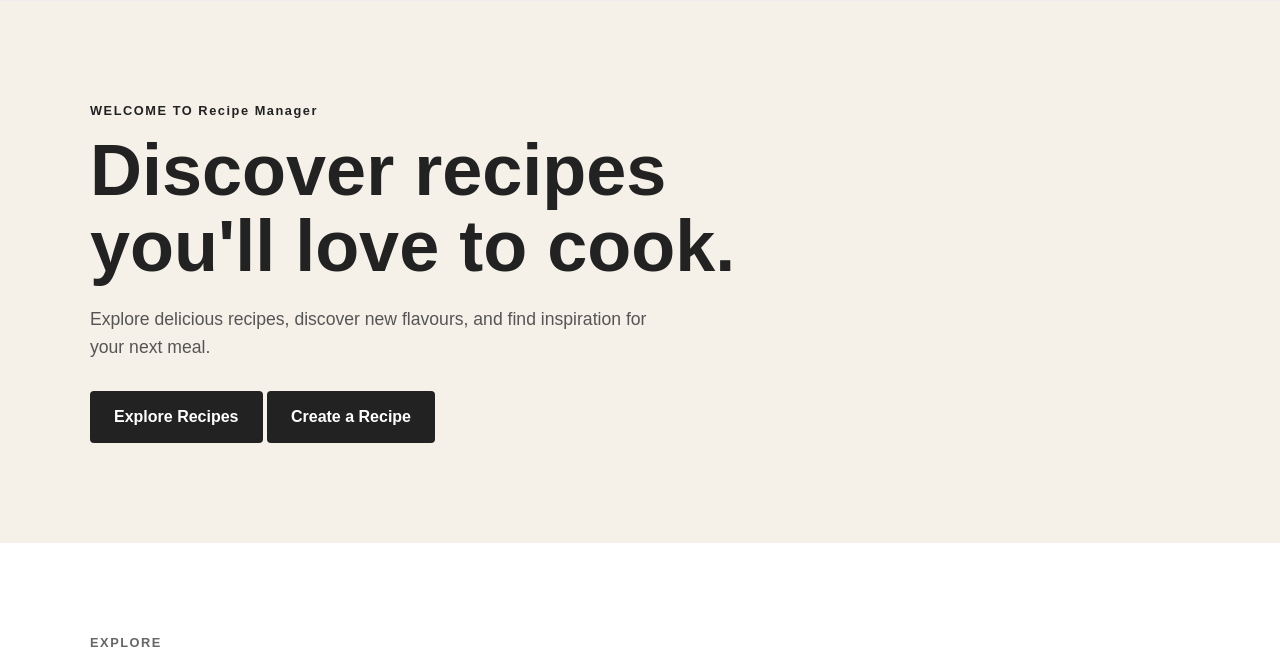
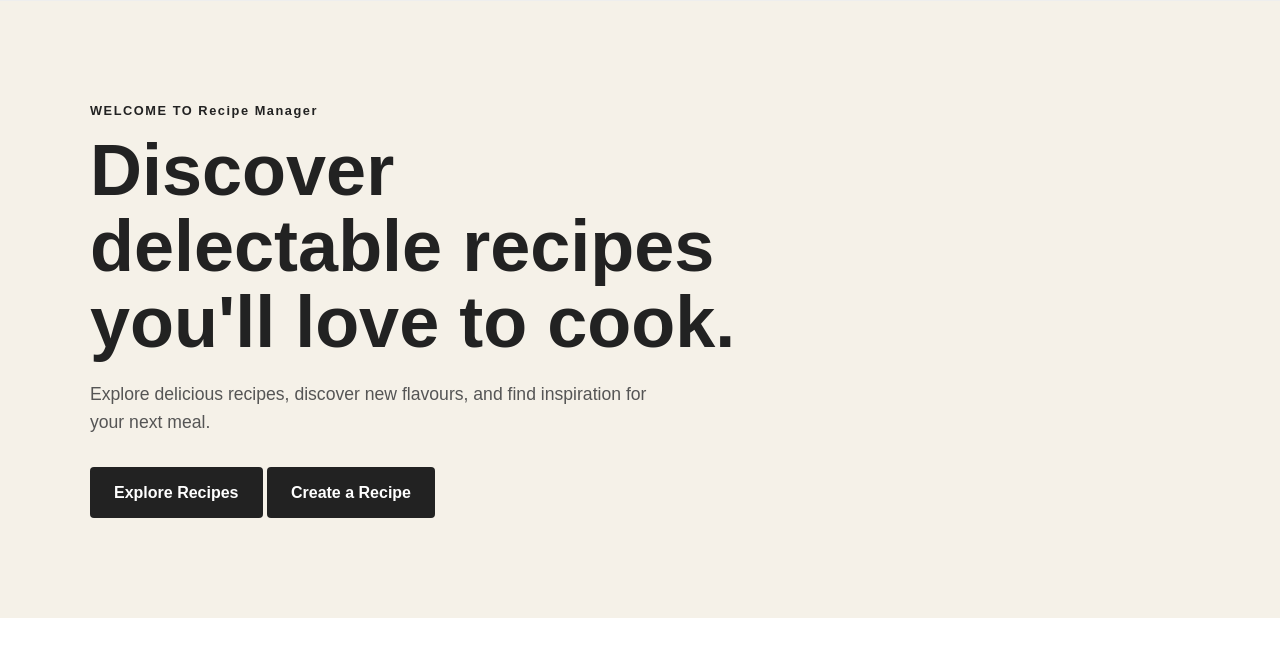
Before and after one commit to IS-PROJECT-2026/recipe-manager-166486, a plain HTML site: page index.html in a window 1280 px wide. Shown: the part 72-734 px from the top of the page. Drawn offline with Linux system fonts and the light colour scheme.

Commit message:
feat(home): update hero heading

```diff
--- a/index.html
+++ b/index.html
@@ -42,7 +42,7 @@
                     <p class="hero-label">WELCOME TO Recipe Manager</p>
 
                     <h1>
-                        Discover recipes
+                        Discover delectable recipes
                         you'll love to cook.
                     </h1>
 
```
